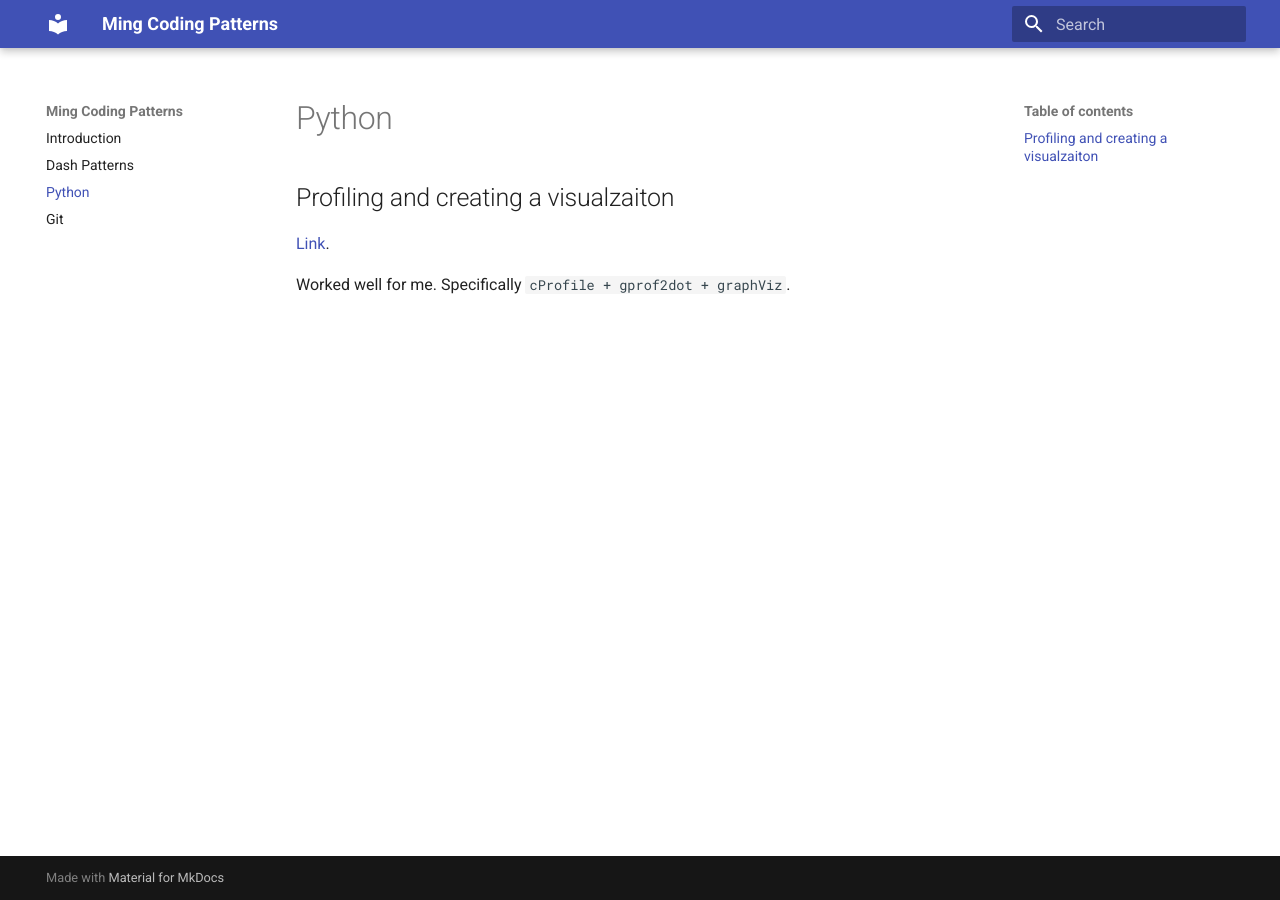
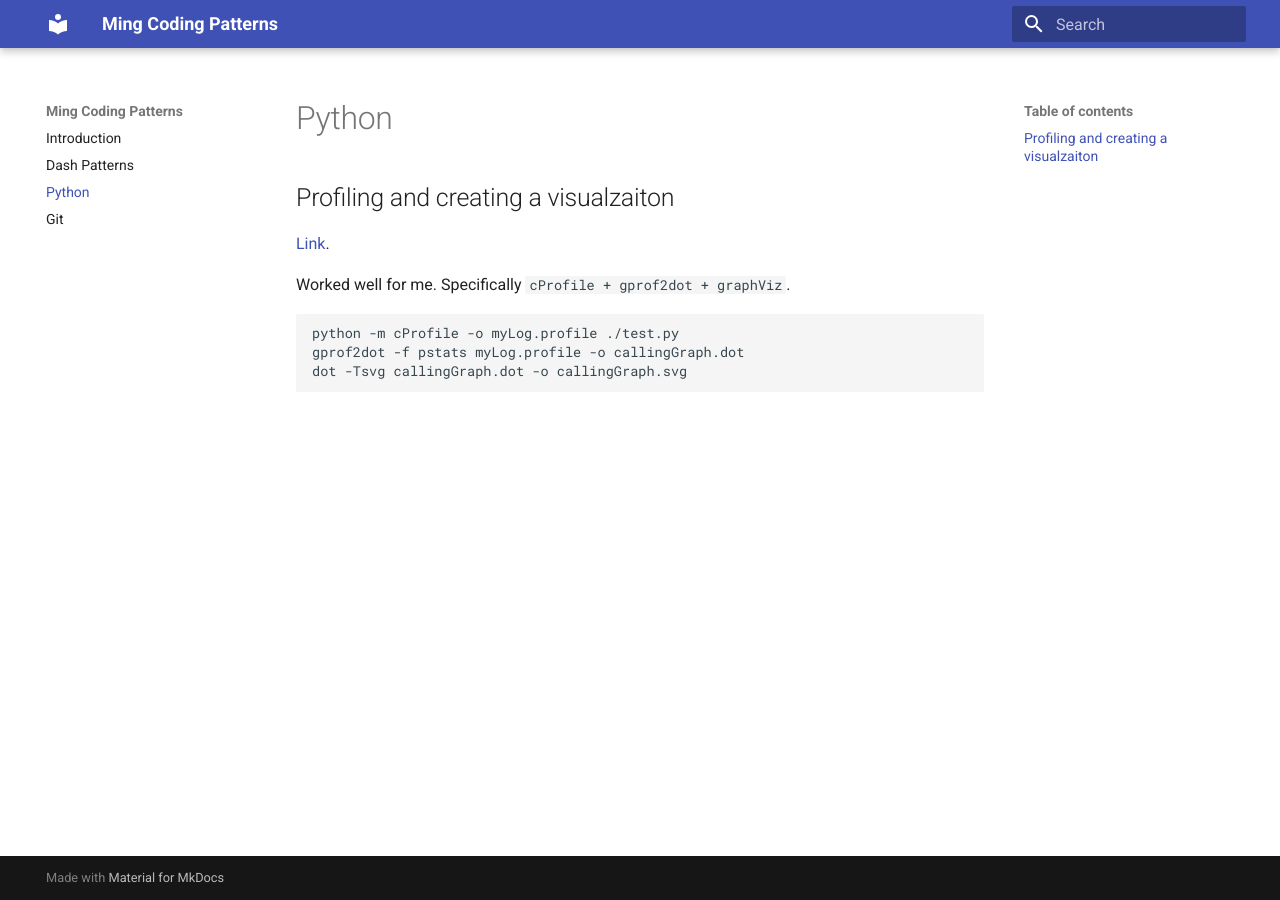
Before and after one commit to mwang87/MingWangCodingPatterns, an MkDocs documentation site: the page built from docs/python.md, in a window 1280 px wide. Built offline with MkDocs 1.6.1 and Material for MkDocs 9.7.7, drawn with Linux system fonts in a browser that asks for light colours.

Commit message:
Update python.md

````diff
--- a/docs/python.md
+++ b/docs/python.md
@@ -3,3 +3,10 @@
 [Link](https://stackoverflow.com/questions/4544784/how-can-you-get-the-call-tree-with-python-profilers).
 
 Worked well for me. Specifically ```cProfile + gprof2dot + graphViz```.
+
+
+```
+python -m cProfile -o myLog.profile ./test.py
+gprof2dot -f pstats myLog.profile -o callingGraph.dot
+dot -Tsvg callingGraph.dot -o callingGraph.svg
+```
````
